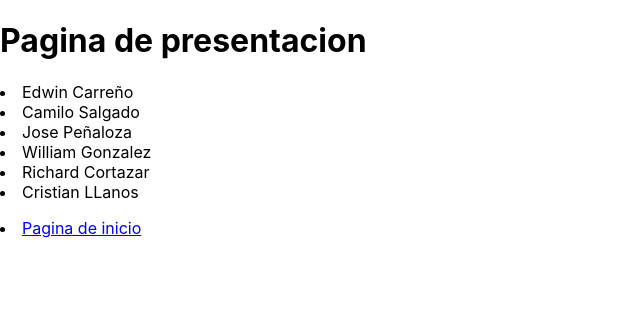
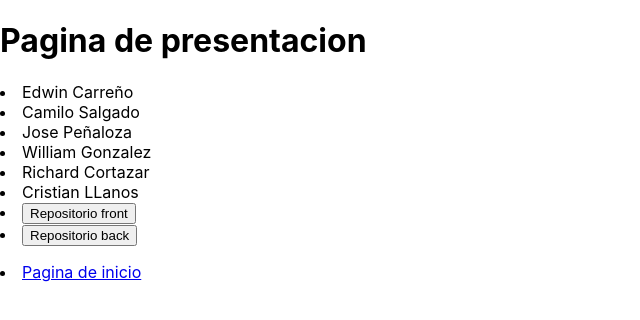
Before and after one commit to racortazarf/Parcial3Cod, a React (Create React App) app: page / in a window 1280 px wide. Shown: the top 320 px of the page, without its empty margins (0-640 px from the left). Built offline with nearby package versions, Linux system fonts and the light colour scheme.

Commit message:
se agrega visualizacion de usuarios en pagina

```diff
--- a/src/component/pres/pres.js
+++ b/src/component/pres/pres.js
@@ -26,6 +26,24 @@ function pres(props) {
                 <li>
                     Cristian LLanos
                 </li>
+                <li>
+                <input
+                     type="button"
+                     onclick=" location.href='https://github.com/racortazarf/Parcial3Cod' "
+                     value="Repositorio front"
+                     name="boton"
+                     id="botonrepo"
+                 />
+                </li>
+                <li>
+                <input
+                     type="button"
+                     onclick="location.href='https://github.com/camilo95951/Parcial3_Back'; "
+                     value="Repositorio back"
+                     name="boton"
+                     id="botonrepo"
+                 />
+                </li>
             </p>
             <li>
              <Link to="/home">{'Pagina de inicio'}</Link>
--- a/src/component/visual/visual.js
+++ b/src/component/visual/visual.js
@@ -1,33 +1,48 @@
 import './visual.css';
-import React, { useEffect, useState, } from 'react';
+import React, { useEffect, useState } from 'react';
 import axios from 'axios';
 import { TextField } from '@material-ui/core';
 
 function visual() {
-    const useState = props => {
+    // eslint-disable-next-line react-hooks/rules-of-hooks
     const [textValue, setTextValue] = useState('');
-    };
+    // eslint-disable-next-line react-hooks/rules-of-hooks
+    const [userData, setUserData] = useState(null);
+    // eslint-disable-next-line react-hooks/rules-of-hooks
+    const [statusFlag, setStatusFlag] = useState(false);
+
+
     // eslint-disable-next-line react-hooks/rules-of-hooks
     useEffect(()=> {
-        axios.get('http://localhost:8080/user').then((response)=> {
+        if (!statusFlag){
+            axios.get('http://localhost:8080/user').then((response)=> {
             console.log(response);
+            setUserData(response);
+            setStatusFlag(true);
         })
         .catch((error)=> {});
+        }
+
     });
 
-    const onChangeTextFiled1 = (event) =>{
-        console.log(event.target.value);
-        //setTextValue(event.target.value)/;
-    }
+    const vsData = (params) => {
+        // eslint-disable-next-line no-lone-blocks
 
-    const arr =['richard', 'alexander'];
+          return(
+            <div>
+              {userData.data.map((val) =>  (
+                <p key = {val.userid}>{JSON.stringify(val)}</p>
+              ))}
+            </div>
+           );
+
+    };
+
+    //const arr =['richard', 'alexander'];
     return (
         <div>
-            <h1>{'Pagina de visualizacion'}</h1>
-            <TextField onChange = {onChangeTextFiled1}/>
-            {arr.map((val) => (
-            <p key = {Math.floor(Math.random() * 1000)}>{val}</p>
-            ))}
+            <h1>{'Usuarios registrados'}</h1>
+            {userData === null ? null : vsData()}
         </div>
     );
 }
```
